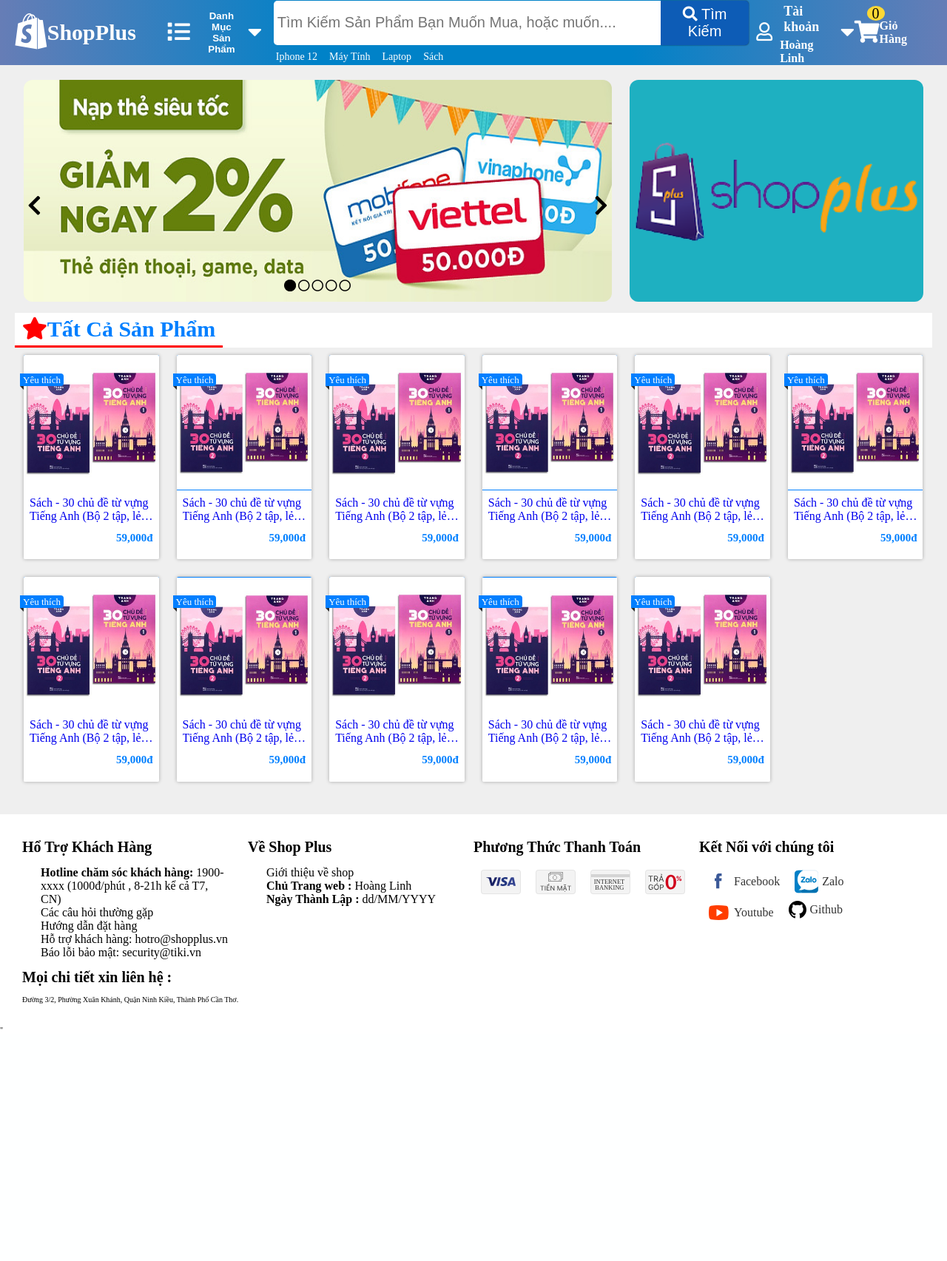
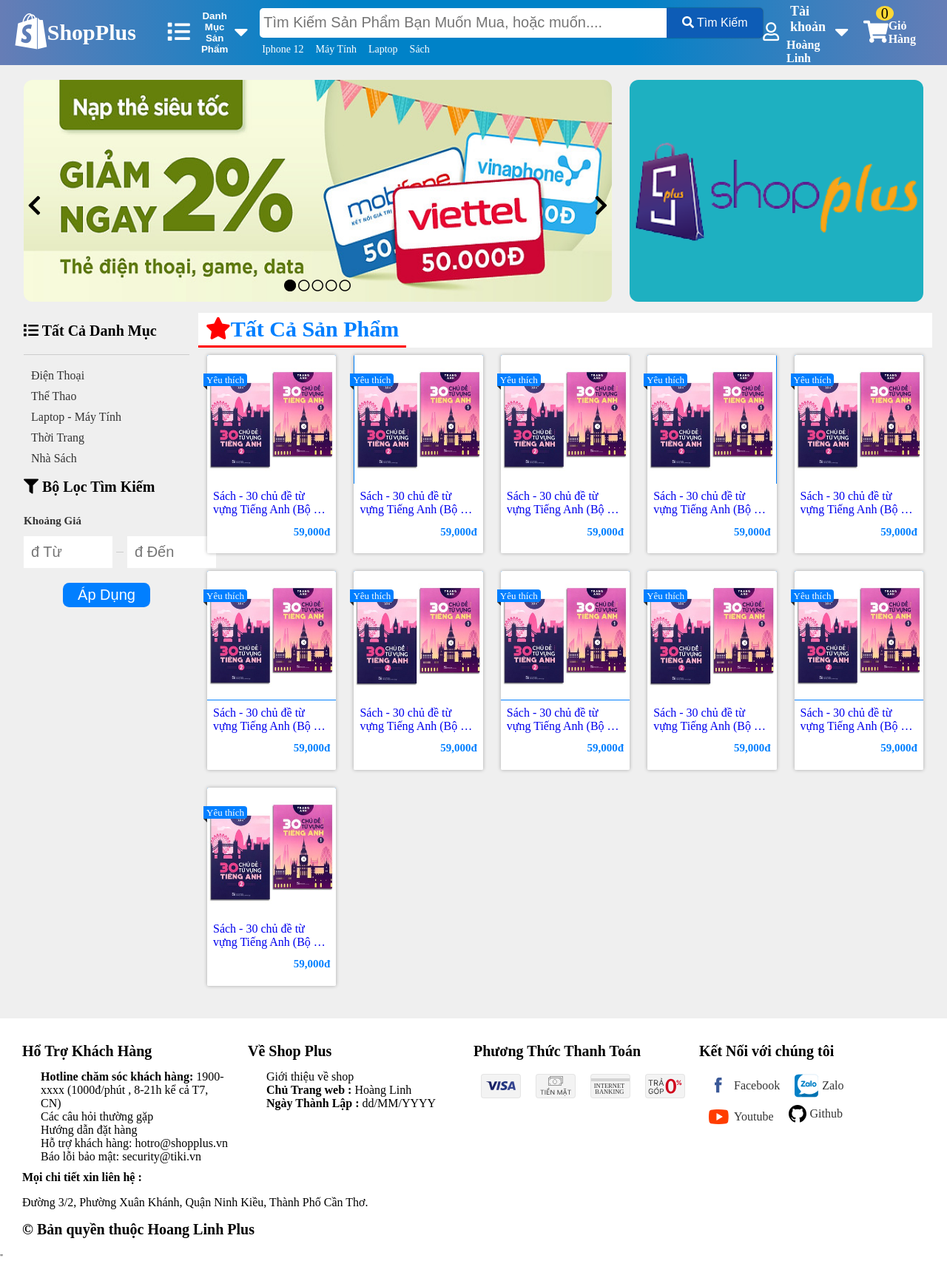
Before and after one commit to secretdeveloperisme/ShopPlus_Customer, a PHP site: page / in a window 1280 px wide. Shown: the whole page at 74% size. Before the commit the page ends 1392 px from the top, so only its background shows below. Run offline with PHP 8.4, Linux system fonts and the light colour scheme.

Commit message:
write filter product

```diff
--- a/assets/css/base.css
+++ b/assets/css/base.css
@@ -30,6 +30,14 @@ a{
 input[type="text"],button{
   border: none;
   outline: none;
+}
+.btn{
+  font-size: 2rem;
+  padding: 5px 20px;
+  border-radius: .85rem;
+  display: block;
+  background-color: var(--primary-color);
+  color: white;
 }
 .gird{
   width: 1200px;
--- a/assets/css/index.css
+++ b/assets/css/index.css
@@ -84,6 +84,77 @@
 /* display product */
 .container-shop-app-display-product{
 
+}
+.container-shop-app-wrap-product-and-filter{
+  display: flex;
+}
+.container-shop-app-filter{
+  display: flex;
+  flex-direction: column;
+}
+.container-shop-app-filter-category{
+
+}
+.container-shop-app-filter-category__label{
+  font-size: 2rem;
+  border-bottom: 1px solid #ccc;
+  padding-bottom: 20px;
+}
+.container-shop-app-filter-category-list{
+
+}
+.container-shop-app-filter-category-item{
+
+}
+.container-shop-app-filter-category-item > a{
+  display: block;
+  color:var(--text-color);
+  font-size: 1.6rem;
+  padding: 5px 10px;
+}
+.container-shop-app-filter-search{
+  display: flex;
+  flex-direction: column;
+}
+.container-shop-app-filter-search__lablel{
+  color: black;
+}
+.container-shop-app-filter-search-price{
+
+}
+.container-shop-app-filter-search-price__label{
+  color: var(--text-color);
+}
+.container-shop-app-filter-search-price-range{
+  display: flex;
+  justify-content: space-between;
+  align-items: center;
+}
+.container-shop-app-filter-search-price-range__from{
+  width: 12rem;
+  font-size: 2rem;
+  padding: 10px;
+}
+.container-shop-app-filter-search-price-range__to{
+  width: 12rem;
+  padding: 10px;
+  font-size: 2rem;
+}
+.container-shop-app-filter-search-price-range__line{
+  height: 1px;
+  background-color: #ccc;
+  flex: 1;
+  padding: 0 5px;
+  margin: 0 5px;
+}
+.container-shop-app-filter-search-price-range__btn{
+  margin-top: 20px;
+  justify-self: center;
+  margin-left: auto;
+  margin-right: auto;
+}
+.container-shop-app-filter-search-price-range__btn:hover{
+  filter: brightness(150%);
 }
 .shop-app-product-header{
   width: 100%;
@@ -209,3 +280,15 @@
 .footer-information-item-list--wrap .footer-information-item-item{
   padding: 5px 10px;
 }
+.shop-app-footer-address{
+
+}
+.shop-app-footer-address__label{
+  font-size: 1.6rem;
+}
+.shop-app-footer-address__description{
+ font-size: 1.6rem;
+}
+.shop-app-footer-copyright__label{
+  margin: 0;
+}
--- a/assets/css/navbar.css
+++ b/assets/css/navbar.css
@@ -130,10 +130,12 @@
 .nav-search{
   display: flex;
   flex-direction: column;
+  margin-left: auto;
+  margin-right: auto;
 }
 .nav-search-form{
   display: flex;
-  align-items: stretch;
+  height: 40px;
 }
 .nav-search-form-input{
   position: relative;
@@ -187,13 +189,14 @@
   padding: 7px;
   border-radius: 0 5px 5px 0;
   box-shadow: 0 0 2px rgba(0, 0, 0, 0.7);
+  width: 130px;
 }
 .nav-search-form-btn__logo{
-  font-size: 2rem;
+  font-size: 1.6rem;
   color: white;
 }
 .nav-search-form-btn__name{
-  font-size: 2rem;
+  font-size: 1.6rem;
   color: white;
 }
 .nav-search-form-btn:hover{
@@ -218,7 +221,7 @@
   color: white;
 }
 .nav-user{
-  margin-left: 10px;
+  margin-left: auto;
 }
 .nav-user-btn{
   display: flex;
@@ -300,7 +303,7 @@
   color: white;
 }
 .nav-cart{
-  margin-left: auto;
+  margin-left: 20px;
   margin-right: 30px;
 
 }
--- a/index.html
+++ b/index.html
@@ -267,12 +267,47 @@
           <a href="#"><img src="assets/images/ad/shopplus-ad.png" alt=""></a>
         </div>
       </div>
-      <div class="container-shop-app-display-product grid">
+      <div class="container-shop-app-wrap-product-and-filter grid-row">
+        <div class="container-shop-app-filter col-xl-2-10">
+          <div class="container-shop-app-filter-category">
+            <h1 class="container-shop-app-filter-category__label">
+              <i class="fas fa-list"></i>
+              <span>Tất Cả Danh Mục</span>
+            </h1>
+            <ul class="container-shop-app-filter-category-list">
+              <li class="container-shop-app-filter-category-item"><a href="#">Điện Thoại</a></li>
+              <li class="container-shop-app-filter-category-item"><a href="#">Thể Thao</a></li>
+              <li class="container-shop-app-filter-category-item"><a href="#">Laptop - Máy Tính</a></li>
+              <li class="container-shop-app-filter-category-item"><a href="#">Thời Trang</a></li>
+              <li class="container-shop-app-filter-category-item"><a href="#">Nhà Sách</a></li>
+            </ul>
+          </div>
+          <div class="container-shop-app-filter-search">
+            <h1 class="container-shop-app-filter-search__lablel">
+              <i class="fas fa-filter"></i>
+              <span>Bộ Lọc Tìm Kiếm</span>
+            </h1>
+            <div class="container-shop-app-filter-search-price">
+              <h2 class="container-shop-app-filter-search-price__label">
+                Khoảng Giá
+              </h2>
+              <div class="container-shop-app-filter-search-price-range">
+                <input type="text" placeholder="đ Từ" class="container-shop-app-filter-search-price-range__from" maxlength="13">
+                <div class="container-shop-app-filter-search-price-range__line"></div>
+                <input type="text" placeholder="đ Đến" class="container-shop-app-filter-search-price-range__to" maxlength="13">
+              </div>
+              <button class="container-shop-app-filter-search-price-range__btn btn">
+                Áp Dụng
+              </button>
+            </div>
+          </div>
+        </div>
+        <div class="container-shop-app-display-product grid col-xl-10">
           <div class="shop-app-product-header grid-row">
             <div class="shop-app-product-header__label "><i class="fas fa-star"></i><span>Tất Cả Sản Phẩm</span></div>
           </div>
           <div class="shop-app-product-display grid-row">
-          <div class="shop-app-product-display-item col-xl-2 col-es-2">
+            <div class="shop-app-product-display-item col-xl-2-10 col-es-6">
               <a href="#">
                 <div class="product-display-item-container">
                   <div class="product-display-container-box-shadow">
@@ -292,7 +327,7 @@
                 </div>
               </a>
             </div>
-          <div class="shop-app-product-display-item col-xl-2 col-es-2">
+            <div class="shop-app-product-display-item col-xl-2-10 col-es-6">
               <a href="#">
                 <div class="product-display-item-container">
                   <div class="product-display-container-box-shadow">
@@ -312,7 +347,7 @@
                 </div>
               </a>
             </div>
-          <div class="shop-app-product-display-item col-xl-2 col-es-2">
+            <div class="shop-app-product-display-item col-xl-2-10 col-es-6">
               <a href="#">
                 <div class="product-display-item-container">
                   <div class="product-display-container-box-shadow">
@@ -332,7 +367,7 @@
                 </div>
               </a>
             </div>
-          <div class="shop-app-product-display-item col-xl-2 col-es-2">
+            <div class="shop-app-product-display-item col-xl-2-10 col-es-6">
               <a href="#">
                 <div class="product-display-item-container">
                   <div class="product-display-container-box-shadow">
@@ -352,7 +387,7 @@
                 </div>
               </a>
             </div>
-          <div class="shop-app-product-display-item col-xl-2 col-es-2">
+            <div class="shop-app-product-display-item col-xl-2-10 col-es-6">
               <a href="#">
                 <div class="product-display-item-container">
                   <div class="product-display-container-box-shadow">
@@ -372,7 +407,7 @@
                 </div>
               </a>
             </div>
-          <div class="shop-app-product-display-item col-xl-2 col-es-2">
+            <div class="shop-app-product-display-item col-xl-2-10 col-es-6">
               <a href="#">
                 <div class="product-display-item-container">
                   <div class="product-display-container-box-shadow">
@@ -392,7 +427,7 @@
                 </div>
               </a>
             </div>
-          <div class="shop-app-product-display-item col-xl-2 col-es-2">
+            <div class="shop-app-product-display-item col-xl-2-10 col-es-6">
               <a href="#">
                 <div class="product-display-item-container">
                   <div class="product-display-container-box-shadow">
@@ -412,7 +447,7 @@
                 </div>
               </a>
             </div>
-          <div class="shop-app-product-display-item col-xl-2 col-es-2">
+            <div class="shop-app-product-display-item col-xl-2-10 col-es-6">
               <a href="#">
                 <div class="product-display-item-container">
                   <div class="product-display-container-box-shadow">
@@ -432,7 +467,7 @@
                 </div>
               </a>
             </div>
-          <div class="shop-app-product-display-item col-xl-2 col-es-2">
+            <div class="shop-app-product-display-item col-xl-2-10 col-es-6">
               <a href="#">
                 <div class="product-display-item-container">
                   <div class="product-display-container-box-shadow">
@@ -452,7 +487,7 @@
                 </div>
               </a>
             </div>
-          <div class="shop-app-product-display-item col-xl-2 col-es-2">
+            <div class="shop-app-product-display-item col-xl-2-10 col-es-6">
               <a href="#">
                 <div class="product-display-item-container">
                   <div class="product-display-container-box-shadow">
@@ -472,7 +507,7 @@
                 </div>
               </a>
             </div>
-          <div class="shop-app-product-display-item col-xl-2 col-es-2">
+            <div class="shop-app-product-display-item col-xl-2-10 col-es-6">
               <a href="#">
                 <div class="product-display-item-container">
                   <div class="product-display-container-box-shadow">
@@ -491,6 +526,7 @@
                   </div>
                 </div>
               </a>
+            </div>
           </div>
         </div>
       </div>
@@ -547,6 +583,9 @@
           Đường 3/2, Phường Xuân Khánh, Quận Ninh Kiều, Thành Phố Cần Thơ.
         </p>
       </div>
+      <div class="shop-app-footer-copyright">
+        <h1 class="shop-app-footer-copyright__label">&copy; Bản quyền thuộc Hoang Linh Plus</h1>
+      </div>
     </div>
   </div>
 </body>"
```
Lines whose indentation alone changed are shown as unchanged.
